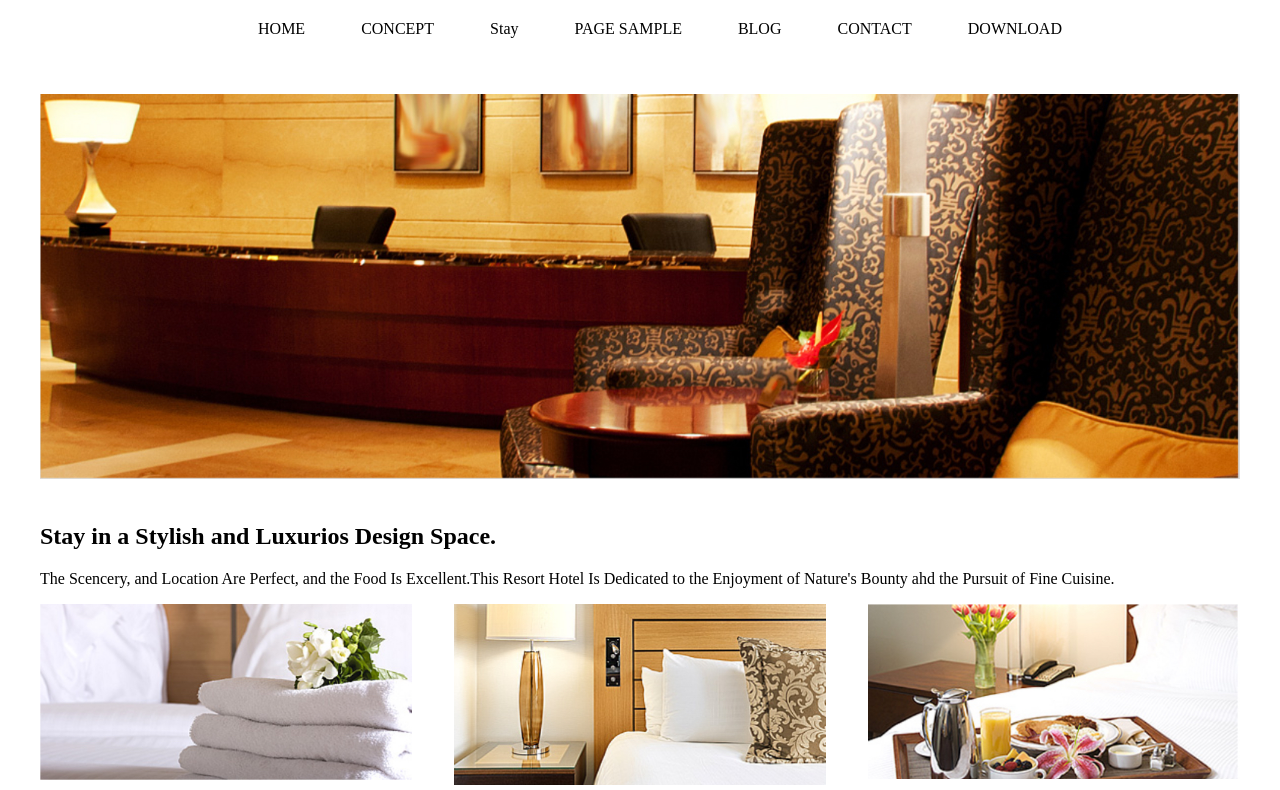
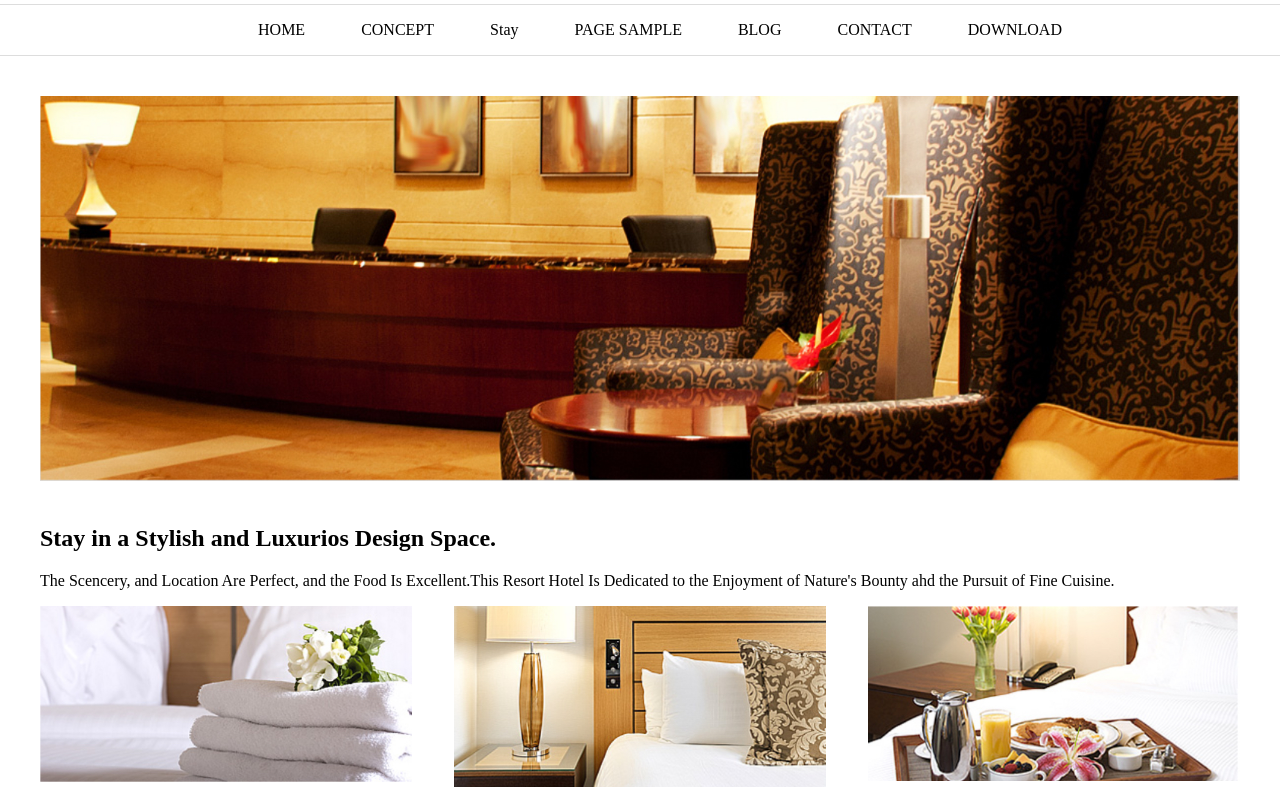
Before and after one commit to c3220243/www, a plain HTML site: page kadai02/index.html in a window 1280 px wide. Shown: the part 136-926 px from the top of the page. Drawn offline with Linux system fonts and the light colour scheme.

Commit message:
update 2023/6/28 13

```diff
--- a/kadai02/css/style.css
+++ b/kadai02/css/style.css
@@ -8,8 +8,8 @@ body{
     display: flex;
     justify-content: center;
     flex-wrap: wrap;
-    border-top: 1px;
-    border-bottom: 1px;
+    border-top: 1px solid #ddd;
+    border-bottom: 1px solid #ddd;
 }
 .header_navlist li{
     margin: 16px 28px;
```
